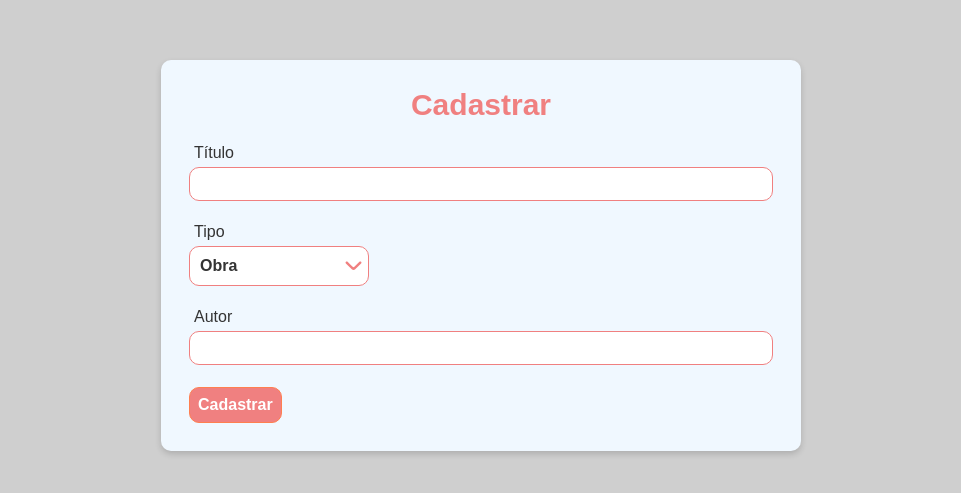
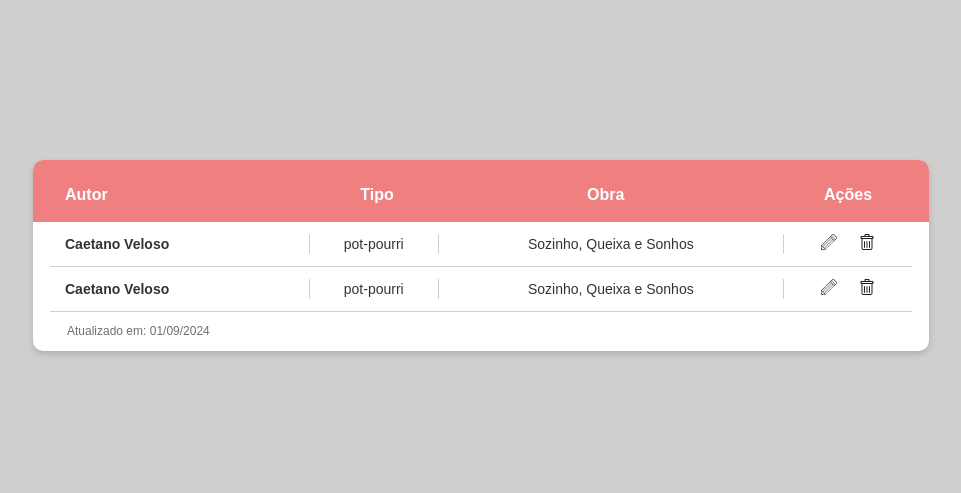
Before and after one commit to evandrosiq/authorApp, a React (Vite) app: page / in a window 1280 px wide. Shown: the part 145-638 px from the top of the page, without its empty margins (159-1120 px from the left). Built offline with nearby package versions, Linux system fonts and the light colour scheme.

Commit message:
add tableRow

```diff
--- a/src/ts/App.tsx
+++ b/src/ts/App.tsx
@@ -1,12 +1,12 @@
 // import { useState } from 'react'
-import { AuthorForm } from './components/Form/AuthorForm'
-// import Table from './components/Table'
+// import { AuthorForm } from './components/Form/AuthorForm'
+import Table from './components/Table'
 
 function App() {
   return (
     <div className='tableMain'>
-      {/* <Table /> */}
-      <AuthorForm />
+      <Table />
+      {/* <AuthorForm /> */}
     </div>
   )
 }
--- a/src/ts/components/Combobox/Combobox.tsx
+++ b/src/ts/components/Combobox/Combobox.tsx
@@ -1,4 +1,4 @@
-import { useState, useEffect } from 'react';
+import { useState } from 'react';
 import Select, { SingleValue } from 'react-select';
 import { customStyles } from './CustomStyles';
 
@@ -7,31 +7,29 @@
   label: string;
 }
 
-export function Combobox() {
-  const options: Option[] = [
+interface ComboboxProps {
+  onChange: (selectedOption: SingleValue<Option> | null) => void;
+}
+
+export function Combobox({ onChange }: ComboboxProps) {
+  const options = [
     { value: 'obra', label: 'Obra' },
     { value: 'fonograma', label: 'Fonograma' },
     { value: 'potpourri', label: 'Pot-pourri' }
   ];
 
-  const defaultValue: Option = options[0];
-  const classNamePrefix = 'combobox';
-  const [selectedOption, setSelectedOption] = useState<Option>(defaultValue);
+  const defaultValue = options[0];
+  const [selectedOption, setSelectedOption] = useState<{ value: string; label: string } | null>(defaultValue);
 
-
-
-  useEffect(() => {
-    handleChange(selectedOption);
-  }, []);
-
-  const handleChange = (option: SingleValue<Option>) => {
-    if (option) {
-      setSelectedOption(option);
-      console.log('Opção selecionada:', option);
+  function handleChange(selectedOption: SingleValue<Option> | null){
+    setSelectedOption(selectedOption);
+    if (selectedOption) {
+      onChange(selectedOption);
+    } else {
+      onChange(null);
     }
+    console.log('Opção selecionada:', selectedOption);
   };
-
-
 
   return (
     <Select
@@ -41,7 +39,6 @@
       value={selectedOption}
       onChange={handleChange}
       defaultValue={defaultValue}
-      classNamePrefix={classNamePrefix}
     />
   );
 }
--- a/src/ts/components/DataTable/AuthorDataTable.tsx
+++ b/src/ts/components/DataTable/AuthorDataTable.tsx
@@ -1,99 +1,47 @@
-import { EditIcon, DeleteIcon } from "../../assets/icons";
+import { useState } from 'react';
+import { TableRowAuthor } from "../TableRow/TableRowAuthor";
 
 export function AuthorDataTable() {
-    return (
-        <>
-            <tr className="table__row" role="row" >
-                <td className="table__cell" role="cell">Caetano Veloso</td>
-                <td className="table__cell" role="cell">pout-pourri</td>
-                <td className="table__cell" role="cell">Sozinho, Queixa e Sonhos</td>
-                <td className="table__cell" role="cell">
-                    <button className="table__btn btn-edit" title="Editar">
-                        <EditIcon />
-                    </button>
-                    <button className="table__btn btn-delete" title="Excluir">
-                        <DeleteIcon />
-                    </button>
-                </td>
-            </tr>
-            <tr className="table__row" role="row" >
-                <td className="table__cell" role="cell">Caetano Veloso</td>
-                <td className="table__cell" role="cell">pout-pourri</td>
-                <td className="table__cell" role="cell">Sozinho, Queixa e Sonhos</td>
-                <td className="table__cell" role="cell">
-                    <button className="table__btn btn-edit" title="Editar">
-                        <EditIcon />
-                    </button>
-                    <button className="table__btn btn-delete" title="Excluir">
-                        <DeleteIcon />
-                    </button>
-                </td>
-            </tr>
-            <tr className="table__row" role="row" >
-                <td className="table__cell" role="cell">Caetano Veloso</td>
-                <td className="table__cell" role="cell">pout-pourri</td>
-                <td className="table__cell" role="cell">Sozinho, Queixa e Sonhos</td>
-                <td className="table__cell" role="cell">
-                    <button className="table__btn btn-edit" title="Editar">
-                        <EditIcon />
-                    </button>
-                    <button className="table__btn btn-delete" title="Excluir">
-                        <DeleteIcon />
-                    </button>
-                </td>
-            </tr>
-            <tr className="table__row" role="row" >
-                <td className="table__cell" role="cell">Caetano Veloso</td>
-                <td className="table__cell" role="cell">pout-pourri</td>
-                <td className="table__cell" role="cell">Sozinho, Queixa e Sonhos</td>
-                <td className="table__cell" role="cell">
-                    <button className="table__btn btn-edit" title="Editar">
-                        <EditIcon />
-                    </button>
-                    <button className="table__btn btn-delete" title="Excluir">
-                        <DeleteIcon />
-                    </button>
-                </td>
-            </tr>
-            <tr className="table__row" role="row" >
-                <td className="table__cell" role="cell">Caetano Veloso</td>
-                <td className="table__cell" role="cell">pout-pourri</td>
-                <td className="table__cell" role="cell">Sozinho, Queixa e Sonhos</td>
-                <td className="table__cell" role="cell">
-                    <button className="table__btn btn-edit" title="Editar">
-                        <EditIcon />
-                    </button>
-                    <button className="table__btn btn-delete" title="Excluir">
-                        <DeleteIcon />
-                    </button>
-                </td>
-            </tr>
-            <tr className="table__row" role="row" >
-                <td className="table__cell" role="cell">Caetano Veloso</td>
-                <td className="table__cell" role="cell">pout-pourri</td>
-                <td className="table__cell" role="cell">Sozinho, Queixa e Sonhos</td>
-                <td className="table__cell" role="cell">
-                    <button className="table__btn btn-edit" title="Editar">
-                        <EditIcon />
-                    </button>
-                    <button className="table__btn btn-delete" title="Excluir">
-                        <DeleteIcon />
-                    </button>
-                </td>
-            </tr>
-            <tr className="table__row" role="row" >
-                <td className="table__cell" role="cell">Caetano Veloso</td>
-                <td className="table__cell" role="cell">pout-pourri</td>
-                <td className="table__cell" role="cell">Sozinho, Queixa e Sonhos</td>
-                <td className="table__cell" role="cell">
-                    <button className="table__btn btn-edit" title="Editar">
-                        <EditIcon />
-                    </button>
-                    <button className="table__btn btn-delete" title="Excluir">
-                        <DeleteIcon />
-                    </button>
-                </td>
-            </tr>
-        </>
-    );
+  const [message, setMessage] = useState<string | null>(null);
+
+  interface Author {
+    id: string
+    index: number;
+    title: string;
+    typeOfWork: string;
+    author: string;
+  }
+  function handleSuccess(message: string) {
+    setMessage(message);
+    console.log("SUCCESS ===> ", message);
+
+  }
+
+  function handleError(message: string) {
+    setMessage(message);
+    console.log("ERROR ===> ", message);
+  }
+
+  const items = [
+    { id: '123', author: 'Caetano Veloso', typeOfWork: 'pot-pourri', title: 'Sozinho, Queixa e Sonhos', index: 0 },
+    { id: '124', author: 'Caetano Veloso', typeOfWork: 'pot-pourri', title: 'Sozinho, Queixa e Sonhos', index: 1 },
+  ];
+
+  return (
+    <div>
+      {items.map((item: Author) => (
+        <TableRowAuthor
+          key={item.id}
+          id={item.id}
+          index={item.index}
+          author={item.author}
+          typeOfWork={item.typeOfWork}
+          title={item.title}
+          onSuccess={handleSuccess}
+          onError={handleError}
+        />
+      ))}
+      {message && <div className="message">{message}</div>}
+    </div>
+  );
 }
--- a/src/ts/components/Form/AuthorForm.tsx
+++ b/src/ts/components/Form/AuthorForm.tsx
@@ -1,30 +1,32 @@
 import React, { useState } from 'react';
 import { create } from '../../services/AuthorRepository';
 import { Combobox } from '../Combobox/Combobox';
+import { InputField } from '../InputField/InputField';
 
 export function AuthorForm() {
-  // Estado para armazenar os valores do formulário
   const [newItem, setNewItem] = useState({
     title: '',
-    typeOfWork: '',  // Este campo será atualizado pelo Combobox
+    typeOfWork: '',
     author: ''
   });
 
-  // Estado para mensagens de erro de validação
   const [errors, setErrors] = useState({
     title: '',
     typeOfWork: '',
     author: ''
   });
 
-  // Função para lidar com mudanças nos inputs de texto
   function handleChange(event: React.ChangeEvent<HTMLInputElement>) {
     const { name, value } = event.target;
     setNewItem(prevItem => ({ ...prevItem, [name]: value }));
   }
 
+  function handleComboboxChange(selectedOption: { value: string; label: string } | null) {
+    if (selectedOption) {
+      setNewItem(prevItem => ({ ...prevItem, typeOfWork: selectedOption.value }));
+    }
+  }
 
-  // Função para validar os dados do formulário
   function validate() {
     let validationErrors = { title: '', typeOfWork: '', author: '' };
     let isValid = true;
@@ -43,22 +45,16 @@
     return isValid;
   }
 
-  // Função para lidar com o envio do formulário
   function handleSubmit(event: React.FormEvent) {
     event.preventDefault();
 
     if (validate()) {
-      // Cria um novo item com um ID único e a data de modificação
       const item = {
         ...newItem,
         id: Date.now().toString(),
         lastModify: new Date().toISOString()
       };
-
-      // Chama a função de criação do AuthorRepository
       create(item);
-
-      // Limpa o formulário após o cadastro
       setNewItem({ title: '', typeOfWork: '', author: '' });
     }
   }
@@ -67,34 +63,28 @@
     <div className='form'>
       <h2 className='form__title'>Cadastrar</h2>
       <form className='form__wrapper' onSubmit={handleSubmit}>
-        <div className='form__input-content'>
-          <label htmlFor="title">Título</label>
-          <input
-            type="text"
+      <InputField
           id="title"
+          label="Título"
           name="title"
           value={newItem.title}
           onChange={handleChange}
+          errorMessage={errors.title}
         />
-          {errors.title && <span className="error">{errors.title}</span>}
-        </div>
 
         <div className='form__input-content'>
           <label htmlFor="typeOfWork">Tipo</label>
-          <Combobox/>
+          <Combobox onChange={handleComboboxChange} />
         </div>
 
-        <div className='form__input-content'>
-          <label htmlFor="author">Autor</label>
-          <input
-            type="text"
+        <InputField
           id="author"
+          label="Autor"
           name="author"
           value={newItem.author}
           onChange={handleChange}
+          errorMessage={errors.author}
         />
-          {errors.author && <span className="error">{errors.author}</span>}
-        </div>
 
         <button type="submit">Cadastrar</button>
       </form>
--- /dev/null
+++ b/src/ts/components/TableRow/TableRowAuthor.tsx
@@ -0,0 +1,55 @@
+import { EditIcon, DeleteIcon } from '../../assets/icons';
+import { deleteItem, getById, update } from '../../services/AuthorRepository';
+
+interface TableRowProps {
+  id: string;
+  index: number;
+  author: string;
+  typeOfWork: string;
+  title: string;
+  onSuccess: (message: string) => void;
+  onError: (message: string) => void;
+}
+
+export function TableRowAuthor({ id, index, author, typeOfWork, title, onSuccess, onError }: TableRowProps) {
+  const handleEdit = async () => {
+    try {
+      const item = getById(id);
+      if (item) {
+        // Implementar a lógica de edição, por exemplo, abrir um modal para editar o item
+        const updatedData = { ...item, title: "Novo título" }; // Exemplo de alteração
+        update(id, updatedData);
+        onSuccess("Item atualizado com sucesso!");
+      } else {
+        onError("Item não encontrado para edição.");
+      }
+    } catch (error) {
+      onError("Erro ao editar o item.");
+    }
+  };
+
+  const handleDelete = () => {
+    try {
+      deleteItem(id);
+      onSuccess("Item deletado com sucesso!");
+    } catch (error) {
+      onError("Erro ao deletar o item.");
+    }
+  };
+
+  return (
+    <tr className="table__row" role="row" tabIndex={index}>
+      <td className="table__cell" role="cell">{author}</td>
+      <td className="table__cell" role="cell">{typeOfWork}</td>
+      <td className="table__cell" role="cell">{title}</td>
+      <td className="table__cell" role="cell">
+        <button className="table__btn btn-edit" title="Editar" onClick={handleEdit}>
+          <EditIcon />
+        </button>
+        <button className="table__btn btn-delete" title="Excluir" onClick={handleDelete}>
+          <DeleteIcon />
+        </button>
+      </td>
+    </tr>
+  );
+}
```
Also changed, not shown: src/ts/services/AuthorRepository.tsx (+15 -15 lines). Lines whose indentation alone changed are shown as unchanged.
